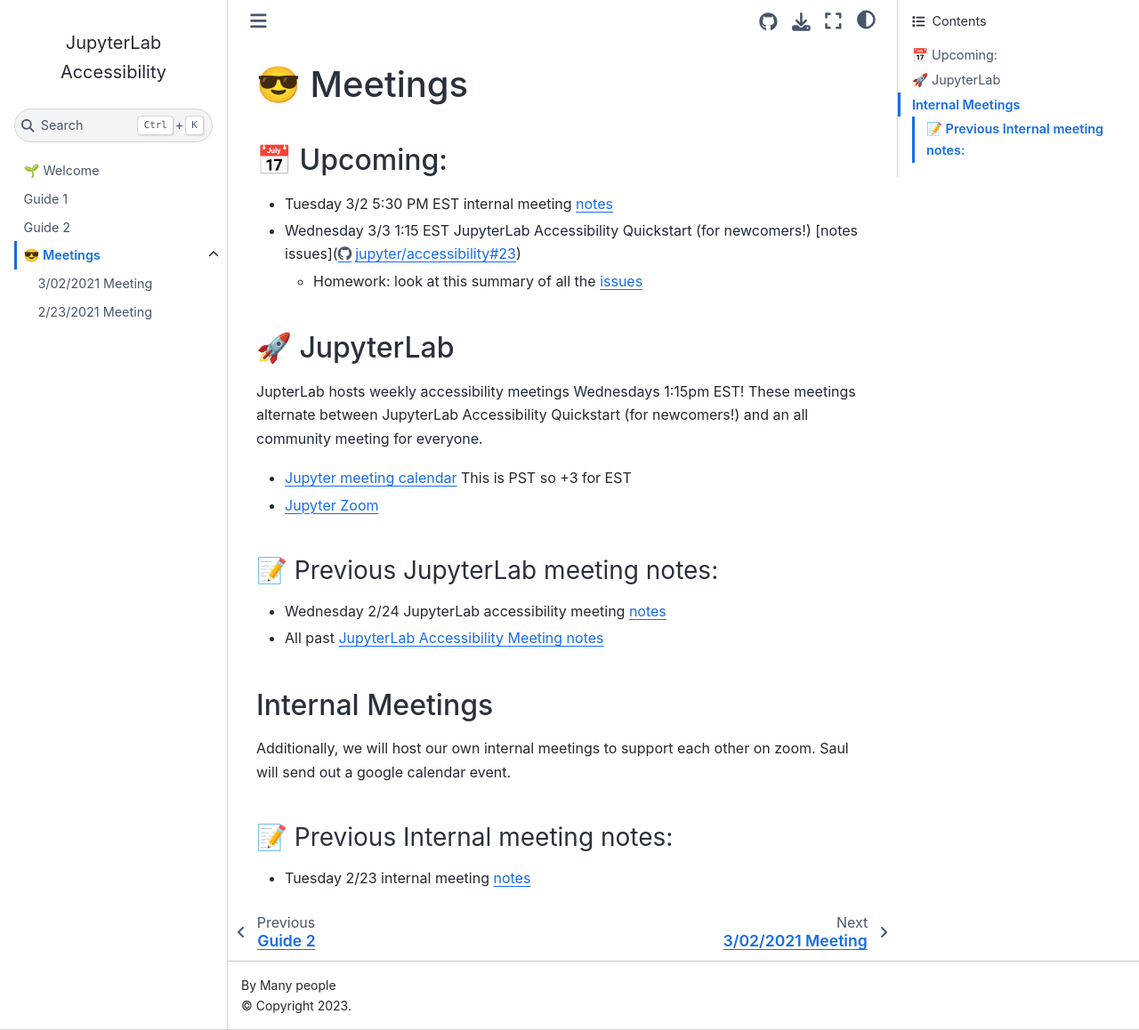
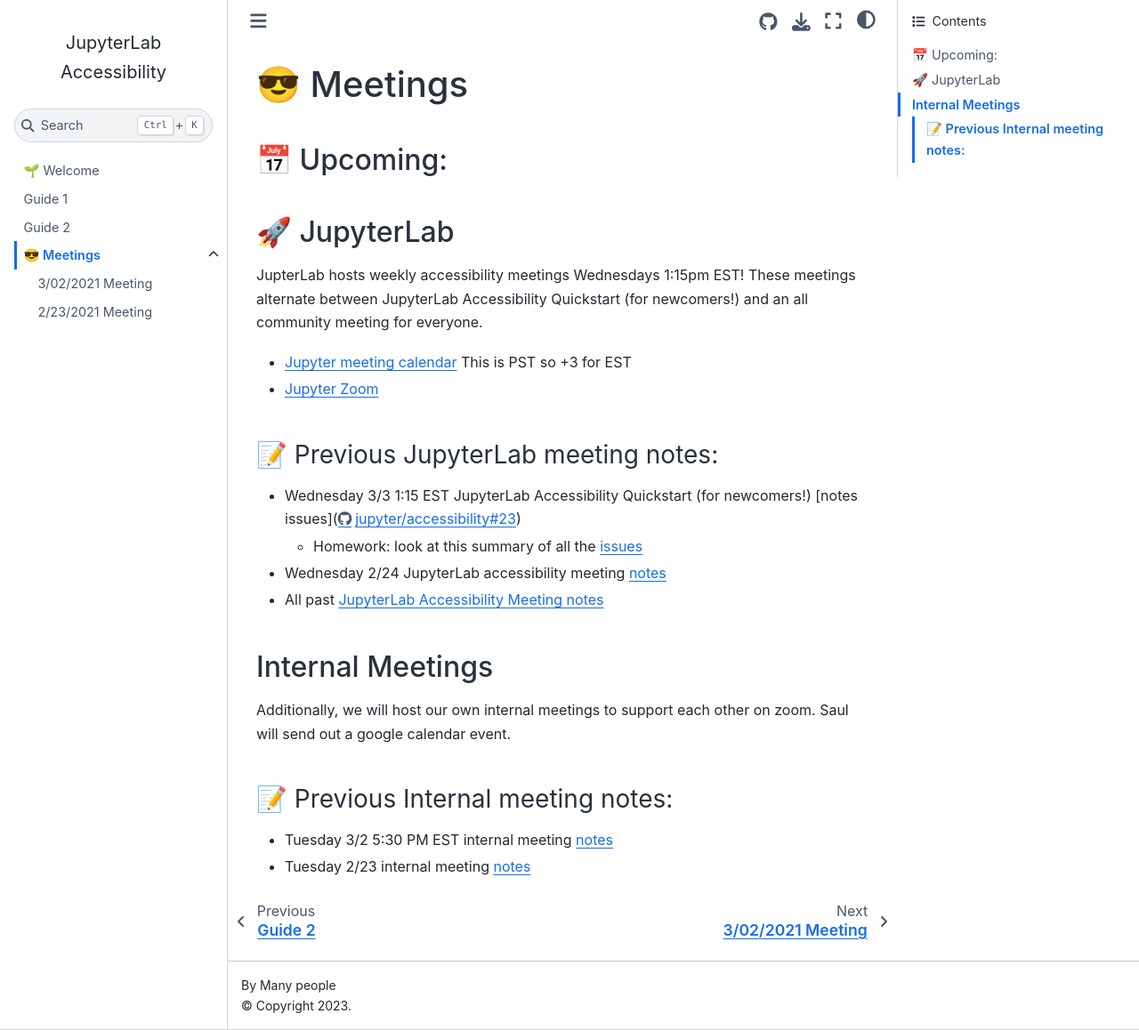
Before and after one commit to saulshanabrook/jupyterlab-accessibility, a Jupyter Book: the page built from meetings.md, in a window 1280 px wide and 1158 px high. Shown: the whole window at 89% size. Built offline with Jupyter Book 1.0.4 settings and Sphinx 7.4.7 and the Sphinx Book theme 1.1.4, drawn with Linux system fonts in a browser that asks for light colours; pages that are not in the unit, such as notebooks, are missing from menus; part of the change alters nothing that is shown.

```diff
--- a/meetings.md
+++ b/meetings.md
@@ -1,10 +1,6 @@
 # 😎 Meetings
 
 ## 📅 Upcoming:
-
-*   Tuesday 3/2 5:30 PM EST internal meeting [notes](./meetings/3_02_2021.md)
-*   Wednesday 3/3 1:15 EST JupyterLab Accessibility Quickstart (for newcomers!) \[notes issues\](https://github.com/jupyter/accessibility/issues/23)
-    *   Homework: look at this summary of all the [issues](https://github.com/jupyterlab/jupyterlab/pull/9399)
 
 ## 🚀 JupyterLab
 
@@ -15,6 +11,8 @@ JupterLab hosts weekly accessibility meetings Wednesdays 1:15pm EST! These meeti
 
 ### 📝 Previous JupyterLab meeting notes:
 
+*   Wednesday 3/3 1:15 EST JupyterLab Accessibility Quickstart (for newcomers!) \[notes issues\](https://github.com/jupyter/accessibility/issues/23)
+    *   Homework: look at this summary of all the [issues](https://github.com/jupyterlab/jupyterlab/pull/9399)
 *   Wednesday 2/24 JupyterLab accessibility meeting [notes](https://github.com/jupyterlab/team-compass/issues/98#issuecomment-786314705)
 *   All past [JupyterLab Accessibility Meeting notes](https://github.com/jupyterlab/team-compass/issues/98)
 
@@ -24,4 +22,5 @@ Additionally, we will host our own internal meetings to support each other on zo
 
 ### 📝 Previous Internal meeting notes:
 
+*   Tuesday 3/2 5:30 PM EST internal meeting [notes](./meetings/3_02_2021.md)
 *   Tuesday 2/23 internal meeting [notes](./meetings/2_23_2021.md)
```
